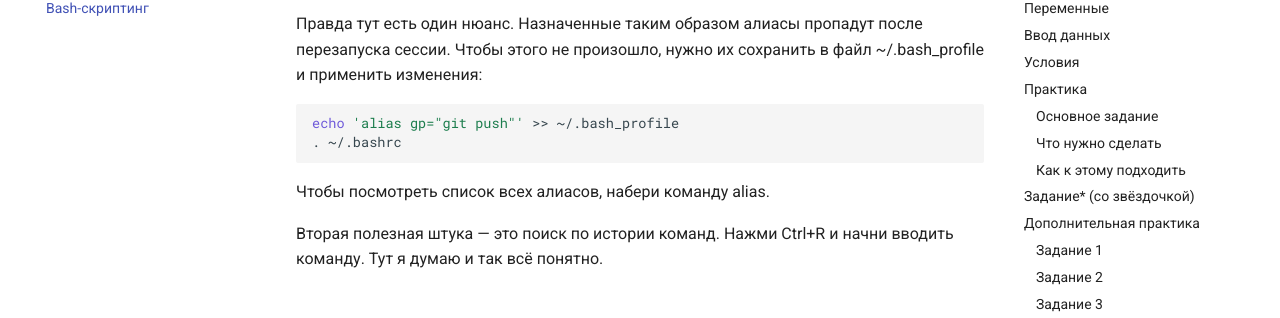
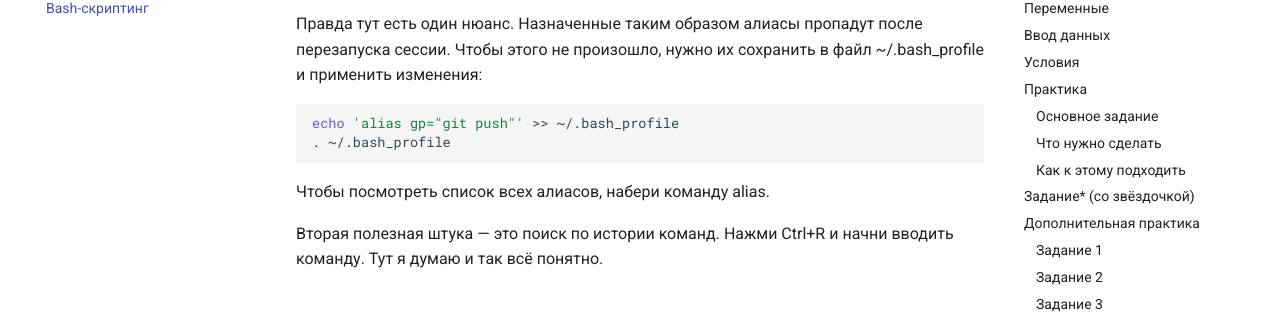
Before and after one commit to m-test-user/dshubenok.github.io, an MkDocs documentation site: the page built from docs/week2/bash-scripting.md, in a window 1280 px wide and 900 px high, scrolled down 795 px. Shown: the part 127-445 px from the top of the window. Built offline with MkDocs 1.6.1 and Material for MkDocs 9.7.7, drawn with Linux system fonts in a browser that asks for light colours.

Commit message:
fix: .bashrc → .bash_profile

````diff
--- a/docs/week2/bash-scripting.md
+++ b/docs/week2/bash-scripting.md
@@ -22,7 +22,7 @@ alias s="ssh username@84.201.133.176"
 
 ```bash
 echo 'alias gp="git push"' >> ~/.bash_profile
-. ~/.bashrc
+. ~/.bash_profile
 ```
 
 Чтобы посмотреть список всех алиасов, набери команду alias.
````
